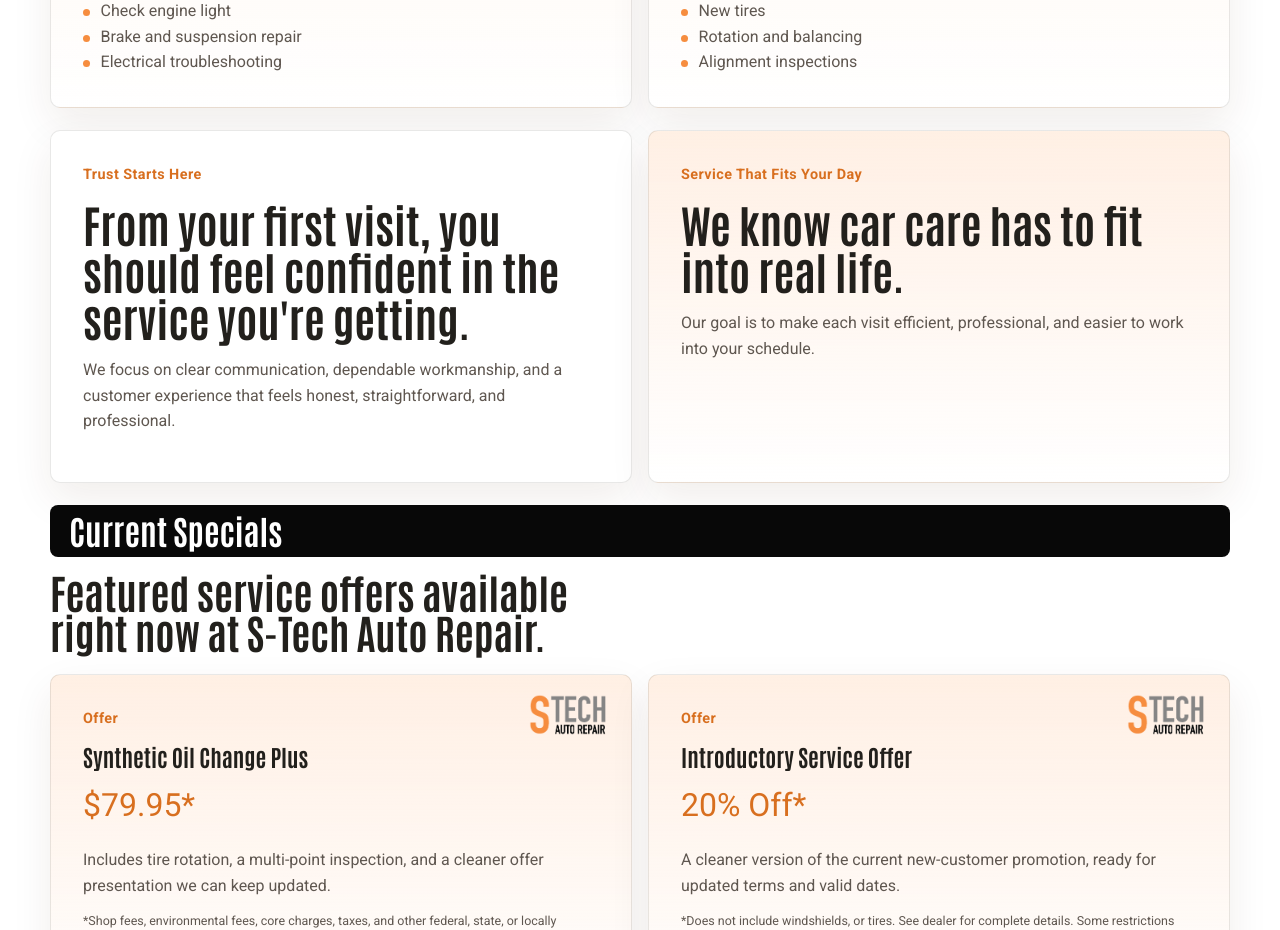
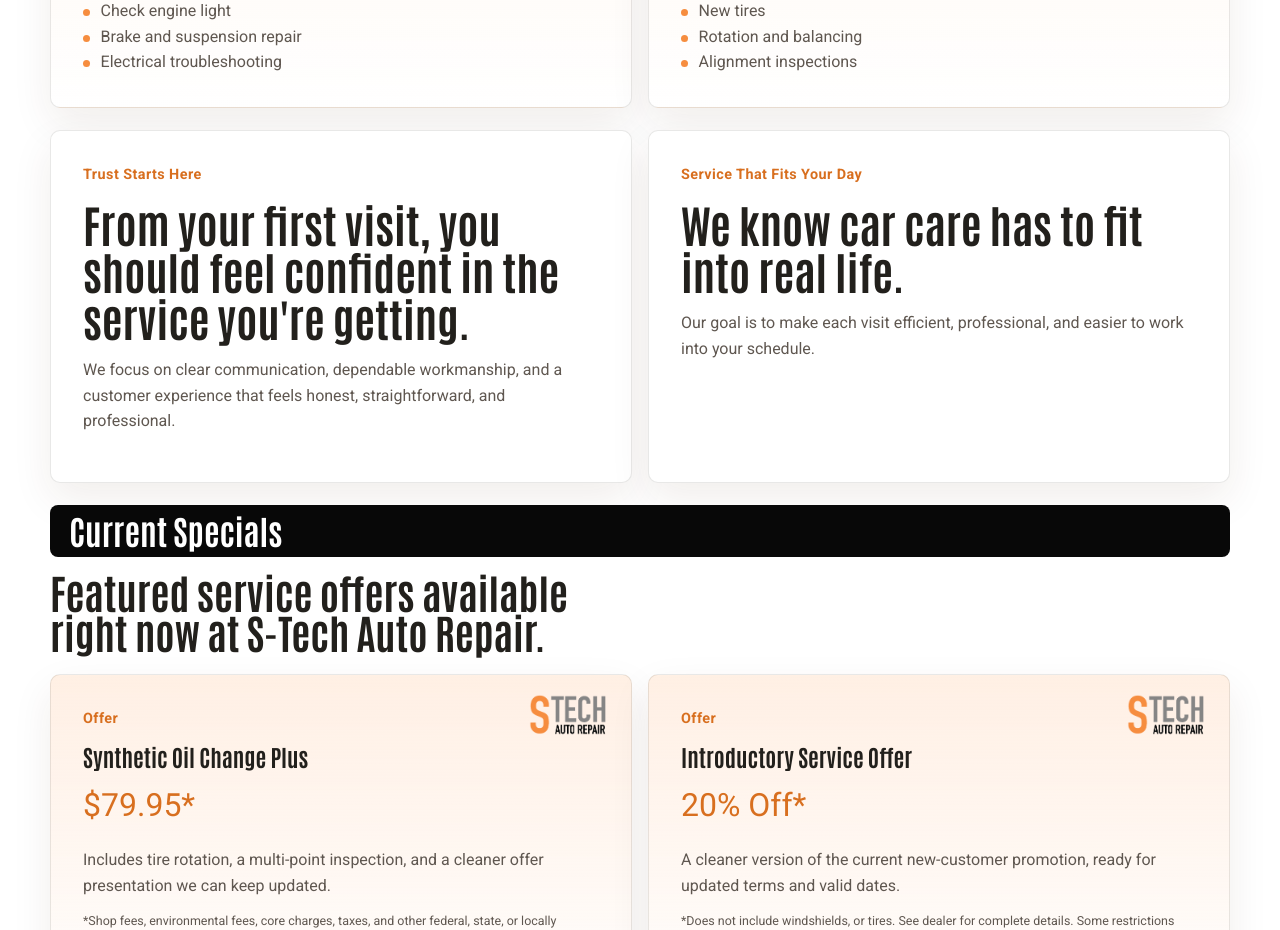
Before and after one commit to DietmarSZ/stechherman, a Next.js app: page / in a window 1280 px wide. Shown: the part 2000-2930 px from the top of the page. Built offline with nearby package versions, Linux system fonts and the light colour scheme.

Commit message:
Remove accent fill from service panel

```diff
--- a/src/app/globals.css
+++ b/src/app/globals.css
@@ -559,11 +559,14 @@ span {
 }
 
 .contrast .service-card,
-.panel-accent,
 .offer-card {
   background:
     linear-gradient(180deg, rgba(255, 138, 51, 0.08), rgba(255, 255, 255, 1)),
     var(--surface-soft);
+}
+
+.panel-accent {
+  background: var(--surface);
 }
 
 .offer-price {
```
